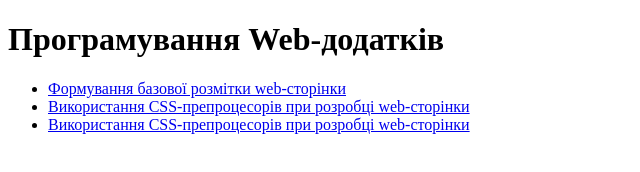
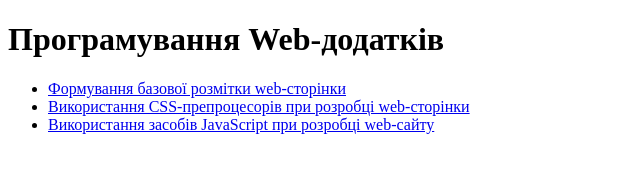
Before and after one commit to Dniprovets/My_project_23_xx, a plain HTML site: page index.html in a window 1280 px wide. Shown: the full height of the page, 0-640 px from the left. Drawn offline with Linux system fonts and the light colour scheme.

Commit message:
Auto-generated commit

```diff
--- a/index.html
+++ b/index.html
@@ -1 +1 @@
-<!DOCTYPE html><html lang="uk"><head><meta charset="UTF-8"><title>Головна сторінка</title><link rel="stylesheet" href="css/index.css"></head><body><h1>Програмування Web-додатків</h1><ul><li><a href="html/task_1_html.html">Формування базової розмітки web-сторінки</a></li><li><a href="html/task_2_css.html">Використання CSS-препроцесорів при розробці web-сторінки</a></li><li><a href="html/task_3_js.html">Використання CSS-препроцесорів при розробці web-сторінки</a></li></ul></body></html>
+<!DOCTYPE html><html lang="uk"><head><meta charset="UTF-8"><title>Головна сторінка</title><link rel="stylesheet" href="css/index.css"></head><body><h1>Програмування Web-додатків</h1><ul><li><a href="html/task_1_html.html">Формування базової розмітки web-сторінки</a></li><li><a href="html/task_2_css.html">Використання CSS-препроцесорів при розробці web-сторінки</a></li><li><a href="html/task_3_js.html">Використання засобів JavaScript при розробці web-сайту</a></li></ul></body></html>
```
